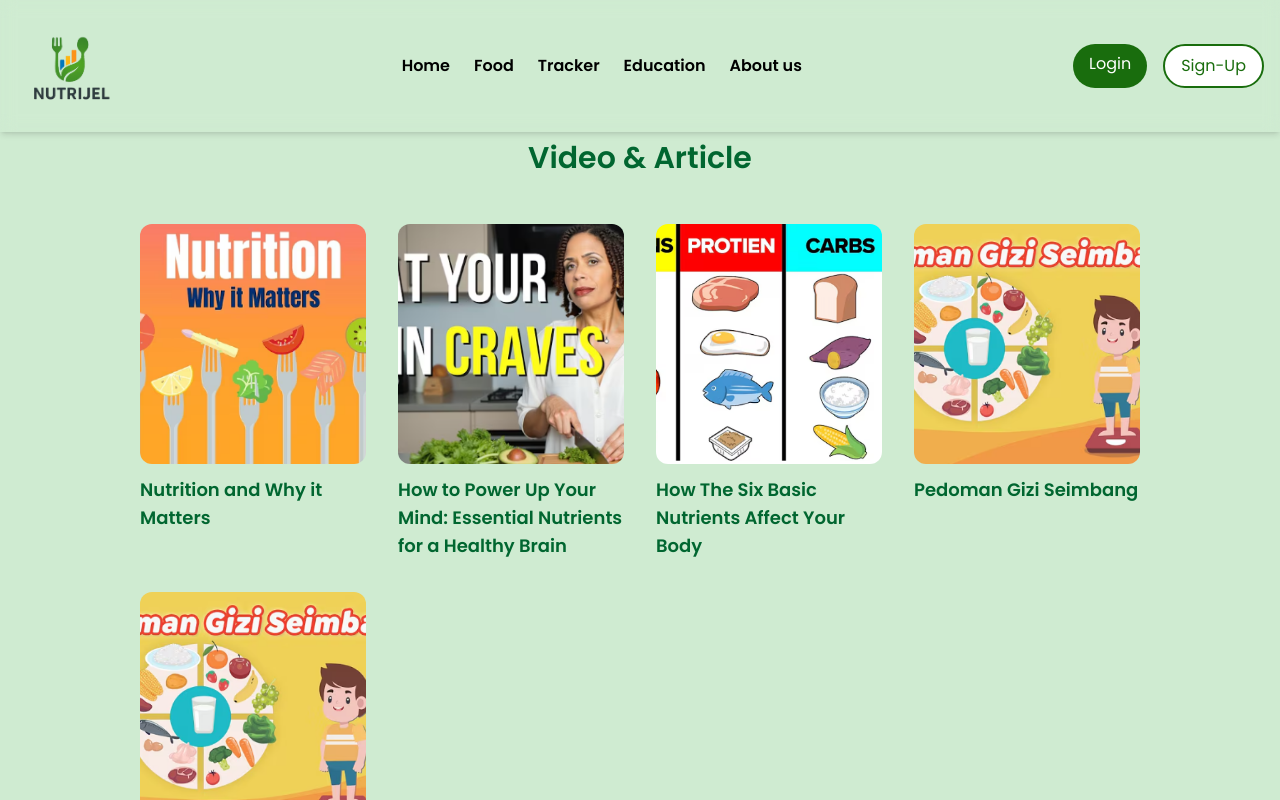
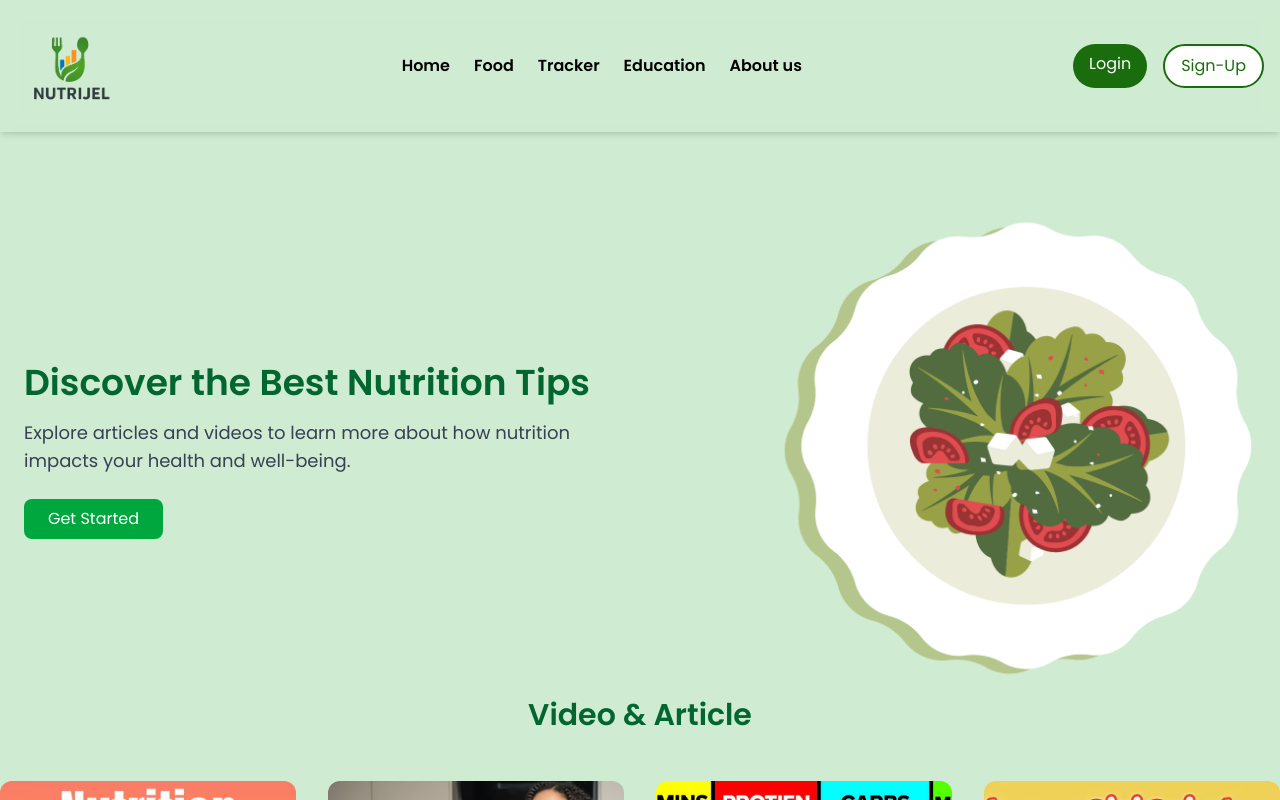
Before and after one commit to octalbs/Nutricheck, a React app: page /education in a window 1280 px wide. Shown: the top 800 px of the page. Built offline with nearby package versions, Linux system fonts and the light colour scheme.

Commit message:
menambahkan section hero di page education dengan slider di sebelah kanan

```diff
--- a/package.json
+++ b/package.json
@@ -34,6 +34,6 @@
     "react": "^19.1.0",
     "react-dom": "^19.1.0",
     "react-router-dom": "^7.6.0",
-    "swiper": "^11.2.7"
+    "swiper": "^11.2.8"
   }
 }
--- a/src/pages/Education.jsx
+++ b/src/pages/Education.jsx
@@ -1,10 +1,81 @@
-import React from 'react';
+import React from "react";
+import { Navigation, Pagination, Scrollbar, A11y, Autoplay } from 'swiper/modules';
+
+import { Swiper, SwiperSlide } from 'swiper/react';
 import '../styles/index.css';
+
+// Import Swiper styles
+import 'swiper/css';
+import 'swiper/css/navigation';
+import 'swiper/css/pagination';
+import 'swiper/css/scrollbar';
+import 'swiper/css/autoplay';
 
 const Education = () => {
   return (
-    <div className="bg-[#CFEBD1] min-h-screen p-35">
+    <div className="bg-[#CFEBD1] min-h-screen py-35">
       {/* Hero Section */}
+      <section className="flex items-center justify-between mt-16 px-6">
+        {/* Left Section (30% width) */}
+        <div className="w-1/2 text-center md:text-left">
+          <h1 className="text-4xl font-bold text-green-800 mb-4">Discover the Best Nutrition Tips</h1>
+          <p className="text-lg text-gray-700 mb-6">
+            Explore articles and videos to learn more about how nutrition impacts your health and well-being.
+          </p>
+          <button className="bg-green-600 text-white py-2 px-6 rounded-lg hover:bg-green-700 transition duration-300">
+            Get Started
+          </button>
+        </div>
+
+        {/* Right Section (70% width) */}
+        <div className="w-[40%] mt-6 md:mt-0">
+          <Swiper
+            modules={[Navigation, Pagination, Scrollbar, A11y,  Autoplay]}
+            spaceBetween={2}
+            slidesPerView={1}
+            centeredSlides={true}
+            slideToClickedSlide={true}
+            loop={true}
+            autoplay={{
+              delay: 3000,
+              disableOnInteraction: false,
+            }}
+          >
+            {/* Slider Images */}
+            <SwiperSlide>
+              <img
+                src="/assets/image/food-slider-1.png"
+                alt="Image 1"
+                className="w-full h-auto object-cover rounded-xl"
+              />
+            </SwiperSlide>
+            <SwiperSlide>
+              <img
+                src="/assets/image/food-slider-2.png"
+                alt="Image 2"
+                className="w-full h-auto object-cover rounded-xl"
+              />
+            </SwiperSlide>
+            <SwiperSlide>
+              <img
+                src="/assets/image/food-slider-3.png"
+                alt="Image 3"
+                className="w-full h-auto object-cover rounded-xl"
+              />
+            </SwiperSlide>
+            <SwiperSlide>
+              <img
+                src="/assets/image/food-slider-4.png"
+                alt="Image 4"
+                className="w-full h-auto object-cover rounded-xl"
+              />
+            </SwiperSlide>
+          </Swiper>
+        </div>
+      </section>
+
+
+
       <section className="text-center mb-12">
         <h1 className="text-3xl font-bold text-green-800">Video & Article</h1>
       </section>
--- a/src/pages/Food.jsx
+++ b/src/pages/Food.jsx
@@ -1,4 +1,5 @@
 import React from "react";
+import '../styles/index.css';
 import { Navigation, Pagination, Scrollbar, A11y } from 'swiper/modules';
 
 import { Swiper, SwiperSlide } from 'swiper/react';
```
Also changed, not shown: 1 other file (tests, documents, lock files or other folders).
